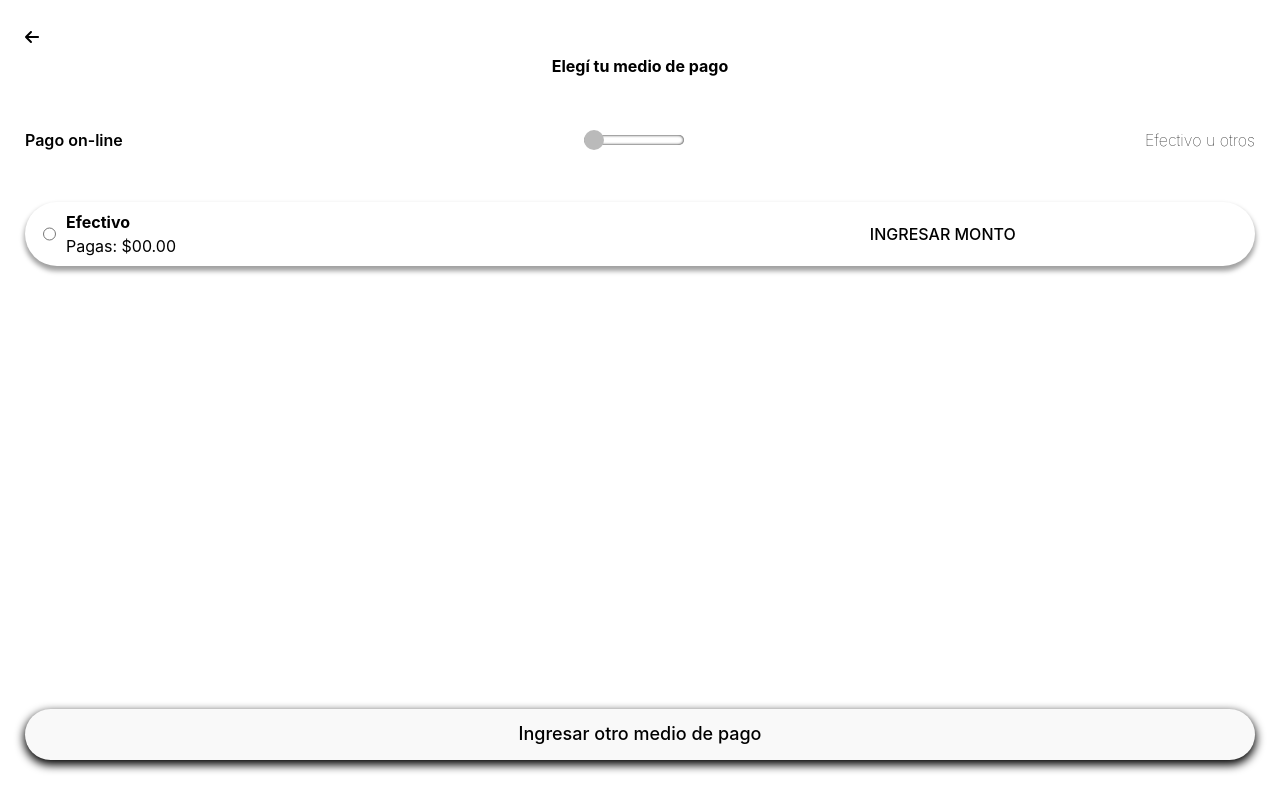
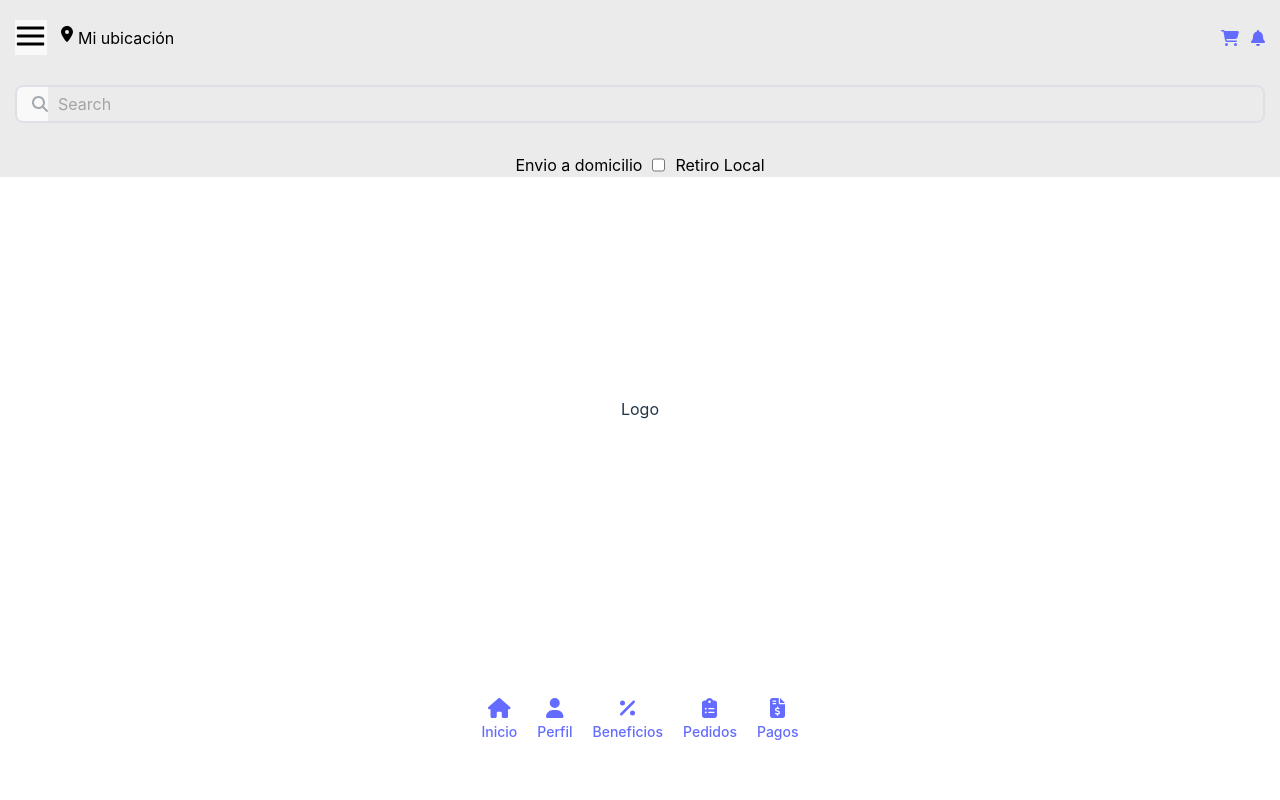
Before and after one commit to JoelFiare/s14-16-n-java, a React (Vite) app in the folder frontend/: page / in a window 1280 px wide. Built offline with nearby package versions, Linux system fonts and the light colour scheme.

Commit message:
revert: previous testing

```diff
--- a/frontend/src/App.jsx
+++ b/frontend/src/App.jsx
@@ -14,8 +14,7 @@ import PaymentMethod from './components/PaymentMethod/PaymentMethod';
 function App() {
   return (
     <>
-    <PaymentMethod />
-      {/* <Navbar />
+      <Navbar />
         <Routes>
           <Route path='/' element={<Welcome />}></Route>
           <Route path='/inicio' element={<Home/>}></Route>
@@ -24,7 +23,7 @@ function App() {
           <Route path='/pedidos' element={<Orders/>}></Route>
           <Route path='/pagos' element={<Payment/>}></Route>
         </Routes>
-      <Footer /> */}
+      <Footer />
     </>
   )
 }
```
